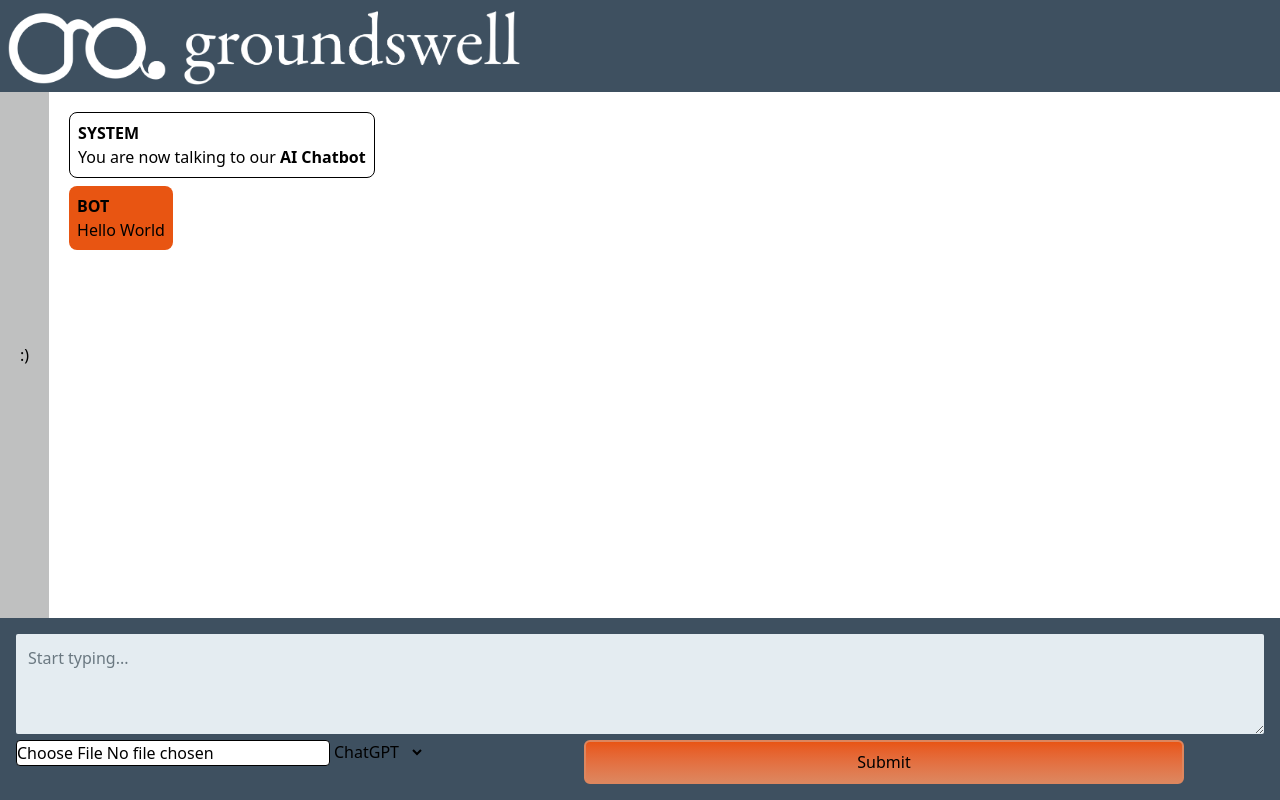
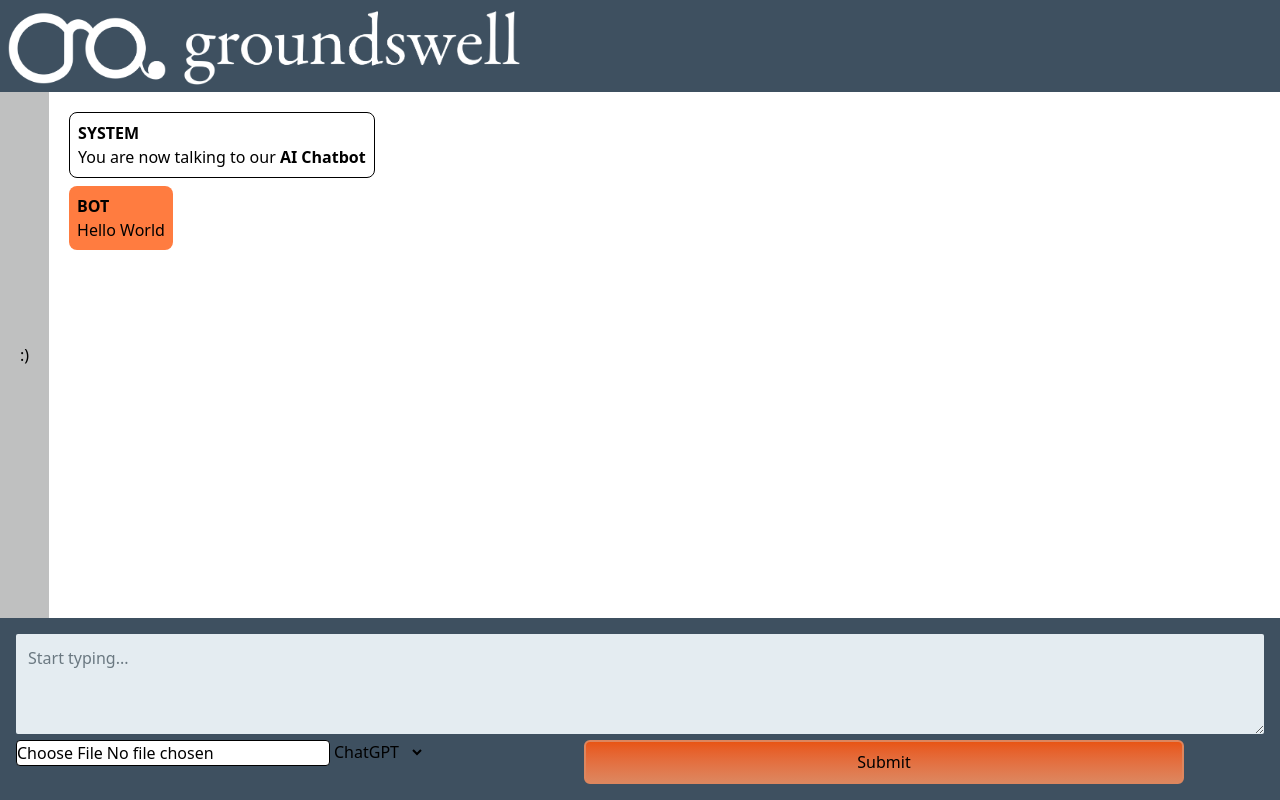
Before and after one commit to EstesJorie/GroundswellProject, a React (Vite) app: page / in a window 1280 px wide. Built offline with nearby package versions, Linux system fonts and the light colour scheme.

Commit message:
Update chat colours

```diff
--- a/src/components/ChatMessage.jsx
+++ b/src/components/ChatMessage.jsx
@@ -12,7 +12,7 @@ export default function ChatMessage({sender, content}) {
         case "BOT":
             return (
                 <div className='w-full flex-none p-1'>
-                    <div className='bg-[#e85512] max-w-180 float-left p-2 rounded-lg'>
+                    <div className='bg-[#ff7c40] max-w-180 float-left p-2 rounded-lg'>
                         <p className='font-semibold'>{sender}</p>
                         {parseMarkdown(content)}
                     </div>
```
